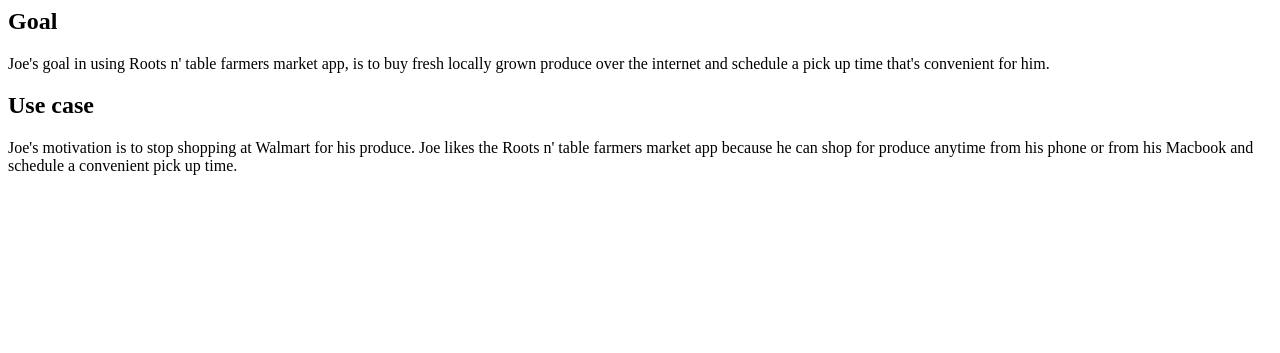
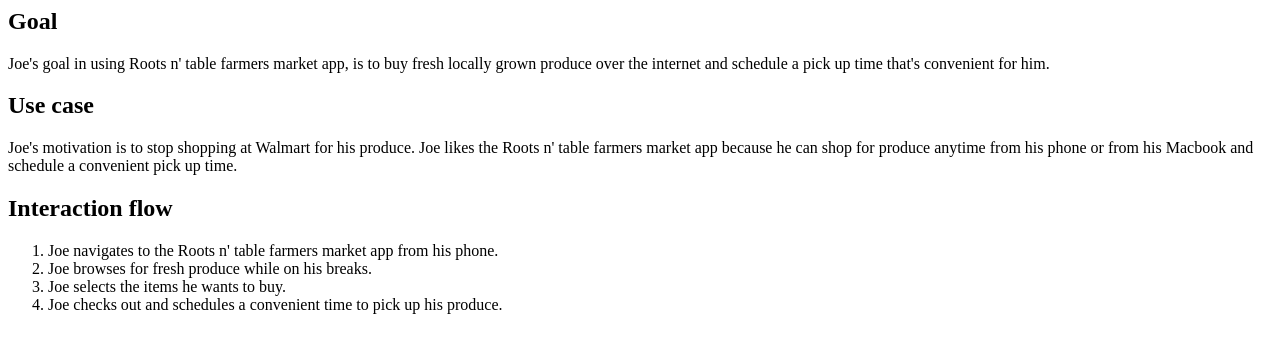
Before and after one commit to ttalcott/roots-n-table, a PHP site: page /user-joe.php in a window 1280 px wide. Shown: the part 213-566 px from the top of the page. Run offline with PHP 8.4, Linux system fonts and the light colour scheme.

Commit message:
Added the of the interaction flow user joe.

```diff
--- a/epic/user-joe.php
+++ b/epic/user-joe.php
@@ -13,5 +13,12 @@
 		<p>Joe's goal in using Roots n' table farmers market app, is to buy fresh locally grown produce over the internet and schedule a pick up time that's convenient for him.</p>
 		<h2>Use case</h2>
 		<p>Joe's motivation is to stop shopping at Walmart for his produce. Joe likes the Roots n' table farmers market app because he can shop for produce anytime from his phone or from his Macbook and schedule a convenient pick up time.</p>
+		<h2>Interaction flow</h2>
+		<ol>
+			<li>Joe navigates to the Roots n' table farmers market app from his phone.</li>
+			<li>Joe browses for fresh produce while on his breaks.</li>
+			<li>Joe selects the items he wants to buy.</li>
+			<li>Joe checks out and schedules a convenient time to pick up his produce.</li>
+		</ol>
 	</body>
 </html>
```
